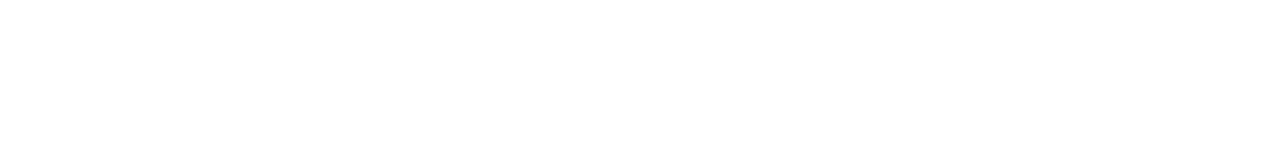
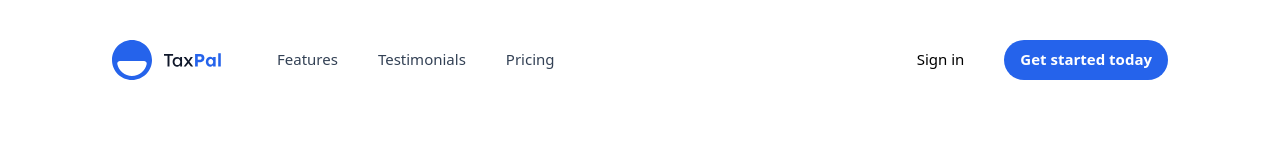
Before and after one commit to amine-omari/project1, a plain HTML site: page index.html in a window 1280 px wide. Drawn offline with Linux system fonts and the light colour scheme.

Commit message:
added links items, logo icon to the nav conmtainer

```diff
--- a/index.html
+++ b/index.html
@@ -10,6 +10,30 @@
     crossorigin="anonymous" referrerpolicy="no-referrer" />
 </head>
 <header class="py-10">
+    <nav class="flex justify-between flex-col gap-4 sm:flex-row sm:px-6 lg:px-8 xl:mx-20 2xl:mx-[640px]">
+        <div class="flex gap-x-2 sm:gap-x-12">
+            <a href="/">
+                <svg aria-hidden="true" viewBox="0 0 109 40" class="h-10 w-auto">
+                    <path fill-rule="evenodd" clip-rule="evenodd" d="M0 20c0 11.046 8.954 20 20 20s20-8.954 20-20S31.046 0 20 0 0 8.954 0 20Zm20 16c-7.264 0-13.321-5.163-14.704-12.02C4.97 22.358 6.343 21 8 21h24c1.657 0 3.031 1.357 2.704 2.98C33.32 30.838 27.264 36 20 36Z" fill="#2563EB"></path>
+                    <path d="M55.528 26.57V15.842H52V13.97h9.108v1.872h-3.636V26.57h-1.944Z" fill="#0F172A"></path>
+                    <path d="M83.084 26.57v-12.6h5.346c.744 0 1.416.18 2.016.54a3.773 3.773 0 0 1 1.44 1.44c.36.612.54 1.302.54 2.07 0 .78-.18 1.482-.54 2.106a4 4 0 0 1-1.44 1.494c-.6.36-1.272.54-2.016.54h-2.646v4.41h-2.7Zm2.664-6.84h2.376c.288 0 .546-.072.774-.216.228-.156.408-.36.54-.612a1.71 1.71 0 0 0 .216-.864c0-.324-.072-.606-.216-.846a1.394 1.394 0 0 0-.54-.576 1.419 1.419 0 0 0-.774-.216h-2.376v3.33ZM106.227 26.57V13.25h2.556v13.32h-2.556Z" fill="#2563EB"></path>
+                    <path fill-rule="evenodd" clip-rule="evenodd" d="M95.906 26.102c.636.432 1.35.648 2.142.648.444 0 .864-.066 1.26-.198a4.25 4.25 0 0 0 1.062-.558 3.78 3.78 0 0 0 .702-.668v1.244h2.574v-9.522h-2.538v1.248a3.562 3.562 0 0 0-.648-.672 3.13 3.13 0 0 0-1.026-.558 3.615 3.615 0 0 0-1.278-.216c-.828 0-1.566.216-2.214.648-.648.42-1.164 1.002-1.548 1.746-.372.732-.558 1.578-.558 2.538 0 .96.186 1.812.558 2.556.372.744.876 1.332 1.512 1.764Zm4.104-1.908c-.36.228
+                    -.78.342-1.26.342-.468 0-.882-.114-1.242-.342a2.387 2.387 0 0 1-.828-.954c-.204-.42-.306-.906-.306-1.458 0-.54.102-1.014.306-1.422.204-.408.48-.726.828-.954.36-.24.774-.36 1.242-.36.48 0 .9.12 1.26.36.36.228.636.546.828.954.204.408.306.882.306 1.422 0 .552-.102 1.038-.306 1.458a2.218 2.218 0 0 1-.828.954Z" fill="#2563EB"></path>
+                    <path fill-rule="evenodd" clip-rule="evenodd" d="m76.322 23.197 2.595 3.373h2.268l-3.662-4.787 3.338-4.663h-2.196l-2.162 3.334-2.554-3.334h-2.34l3.652 4.71-3.634 4.74h2.196l2.5-3.373ZM62.738 26.102a3.78 3.78 0 0 0 2.142.648c.456 0 .888-.072 1.296-.216.42-.144.798-.336 1.134-.576a3.418 3.418 0 0 0 .864-.835v1.447h1.872v-9.45h-1.872v1.45a3.118 3.118 0 0 0-.72-.82 3.2 3.2 0 0 0-1.062-.612 4.033 4.033 0 0 0-1.35-.216c-.828 0-1.578.21-2.25.63-.66.42-1.188
+                    1.002-1.584 1.746-.384.732-.576 1.572-.576 2.52 0 .936.192 1.776.576 2.52.384.744.894 1.332 1.53 1.764Zm4.122-1.476c-.432.276-.93.414-1.494.414a2.682 2.682 0 0 1-1.476-.414 2.987 2.987 0 0 1-1.008-1.134c-.24-.492-.36-1.05-.36-1.674 0-.612.12-1.158.36-1.638.252-.48.588-.858 1.008-1.134a2.682 2.682 0 0 1 1.476-.414c.564 0 1.062.138 1.494.414.432.276.768.654 1.008 1.134.252.48.378 1.026.378 1.638 0 .624-.126 1.182-.378 1.674-.24.48-.576.858-1.008 1.134Z" fill="#0F172A"></path>
+                </svg>
+            </a>
+            <div class="flex gap-x-2 text-[15px] text-slate-700 mt-1.5 sm:gap-x-6 lg:my-1">
+                <a href="" class="hover:bg-slate-100 hover:text-slate-900 py-1 px-2 rounded-lg">Features</a>
+                <a href="" class="hover:bg-slate-100 hover:text-slate-900 py-1 px-2 rounded-lg">Testimonials</a>
+                <a href="" class="hover:bg-slate-100 hover:text-slate-900 py-1 px-2 rounded-lg">Pricing</a>
+            </div>
+        </div>
+        <div class="flex justify-between text-[15px] sm:gap-x-4 lg:gap-x-8">
+            <a href="" class="hover:bg-slate-100 hover:text-slate-900 py-1 px-2 rounded-lg mt-1.5 lg:my-1">Sign in</a>
+            <a href="" class="bg-blue-600 py-2 px-4 rounded-3xl text-white font-semibold hover:opacity-80">Get started today</a>
+        </div>
+    </nav>
 </header>
 <body>
 </body>
```
